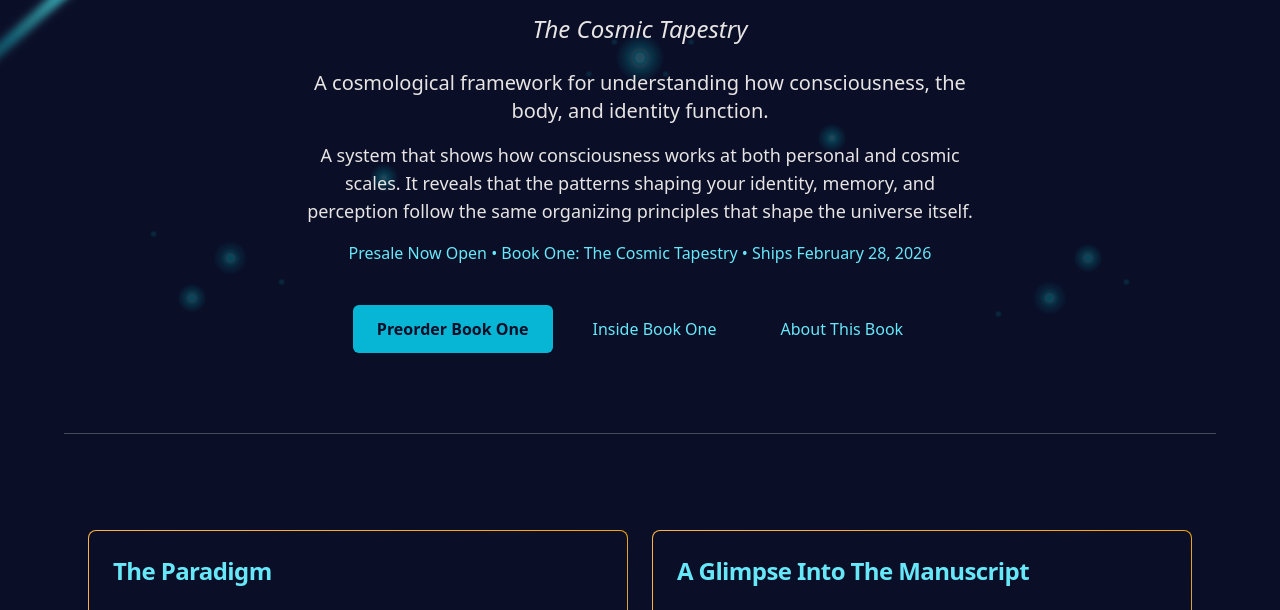
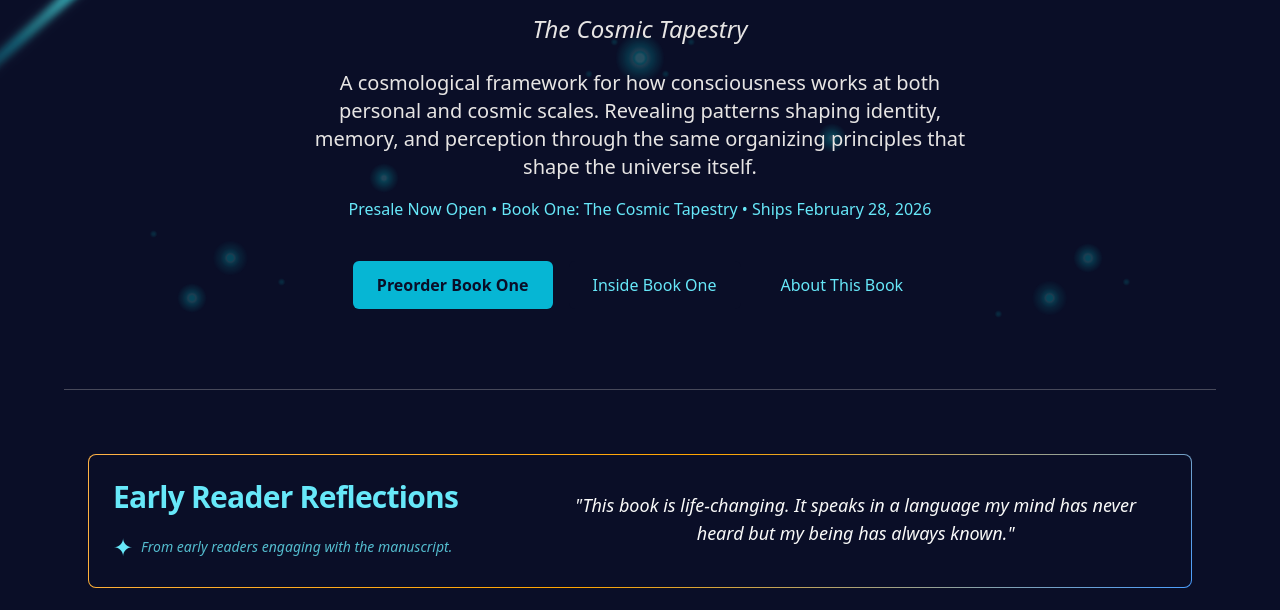
Before and after one commit to GgStardust/s2s-frontend-s2s-website, a Next.js app: page / in a window 1280 px wide. Shown: the part 342-952 px from the top of the page. Built offline with nearby package versions, Linux system fonts and the light colour scheme; no server answers.

Commit message:
Update testimonials section: rename to Early Reader Reflections and reduce height

```diff
--- a/app/page.tsx
+++ b/app/page.tsx
@@ -3,6 +3,7 @@ import Link from 'next/link';
 import Button from '@/components/ui/Button';
 import NewsletterSignup from '@/components/NewsletterSignup';
 import PresaleBanner from '@/components/PresaleBanner';
+import TestimonialsTicker from '@/components/TestimonialsTicker';
 import { PRESALE_INFO, BOOK_DESCRIPTIONS, BUTTON_LABELS, HOMEPAGE_SECTIONS } from '@/lib/content';
 
 export const metadata: Metadata = {
@@ -45,9 +46,6 @@ export default function HomePage() {
             The Cosmic Tapestry
           </h3>
           <p className="text-lg lg:text-xl leading-relaxed text-stone-200 max-w-2xl mx-auto mb-4">
-            {BOOK_DESCRIPTIONS.bookOne.subtitle}
-          </p>
-          <p className="text-base lg:text-lg leading-relaxed text-stone-200 max-w-2xl mx-auto mb-4">
             {BOOK_DESCRIPTIONS.bookOne.subtitleExtended}
           </p>
           <p className="text-base text-cyan-300 mb-8 font-medium">
@@ -63,6 +61,28 @@ export default function HomePage() {
             <Button href="/about-the-book" variant="tertiary">
               {BUTTON_LABELS.aboutBook}
             </Button>
+          </div>
+        </div>
+      </section>
+
+      {/* Early Reader Reflections Section */}
+      <section className="max-w-6xl mx-auto py-12 lg:py-16 border-t border-stone-300/30 px-6">
+        <div className="terminator-border">
+          <div className="p-6 bg-cosmic-blue rounded-lg">
+            <div className="grid grid-cols-1 lg:grid-cols-5 gap-6">
+              <div className="lg:col-span-2">
+                <h2 className="text-2xl lg:text-3xl font-semibold tracking-tight text-cyan-300 mb-2">
+                  Early Reader Reflections
+                </h2>
+                <div className="flex items-center gap-2 mt-4">
+                  <span className="text-cyan-300 text-2xl">✦</span>
+                  <span className="text-sm text-cyan-300/80 italic">From early readers engaging with the manuscript.</span>
+                </div>
+              </div>
+              <div className="lg:col-span-3">
+                <TestimonialsTicker />
+              </div>
+            </div>
           </div>
         </div>
       </section>
--- a/components/TestimonialsTicker.tsx
+++ b/components/TestimonialsTicker.tsx
@@ -34,9 +34,9 @@ export default function TestimonialsTicker() {
   }, []);
 
   return (
-    <div className="relative min-h-[120px] flex items-center justify-center">
+    <div className="relative min-h-[80px] flex items-center justify-center">
       <div
-        className={`text-lg md:text-xl leading-relaxed text-stone-50 italic text-center max-w-3xl mx-auto px-4 transition-opacity duration-[1200ms] ${
+        className={`text-base md:text-lg leading-relaxed text-stone-50 italic text-center max-w-3xl mx-auto px-4 transition-opacity duration-[1200ms] ${
           isVisible ? 'opacity-100' : 'opacity-0'
         }`}
       >
--- a/lib/content.ts
+++ b/lib/content.ts
@@ -31,7 +31,7 @@ export const BOOK_DESCRIPTIONS = {
   bookOne: {
     short: "Book One: The Cosmic Tapestry",
     subtitle: "A cosmological framework for understanding how consciousness, the body, and identity function.",
-    subtitleExtended: "A system that shows how consciousness works at both personal and cosmic scales. It reveals that the patterns shaping your identity, memory, and perception follow the same organizing principles that shape the universe itself.",
+    subtitleExtended: "A cosmological framework for how consciousness works at both personal and cosmic scales. Revealing patterns shaping identity, memory, and perception through the same organizing principles that shape the universe itself.",
     full: "Book One is a cosmological field report and foundational manual. It reveals the structure of the Sovereign System and constellation of intelligences that shape coherent human identity.",
     fullWithSystem: "Book One is a cosmological field report and foundational manual. It reveals the structure of the Sovereign System and constellation of intelligences that shape coherent human identity.",
   },
```
